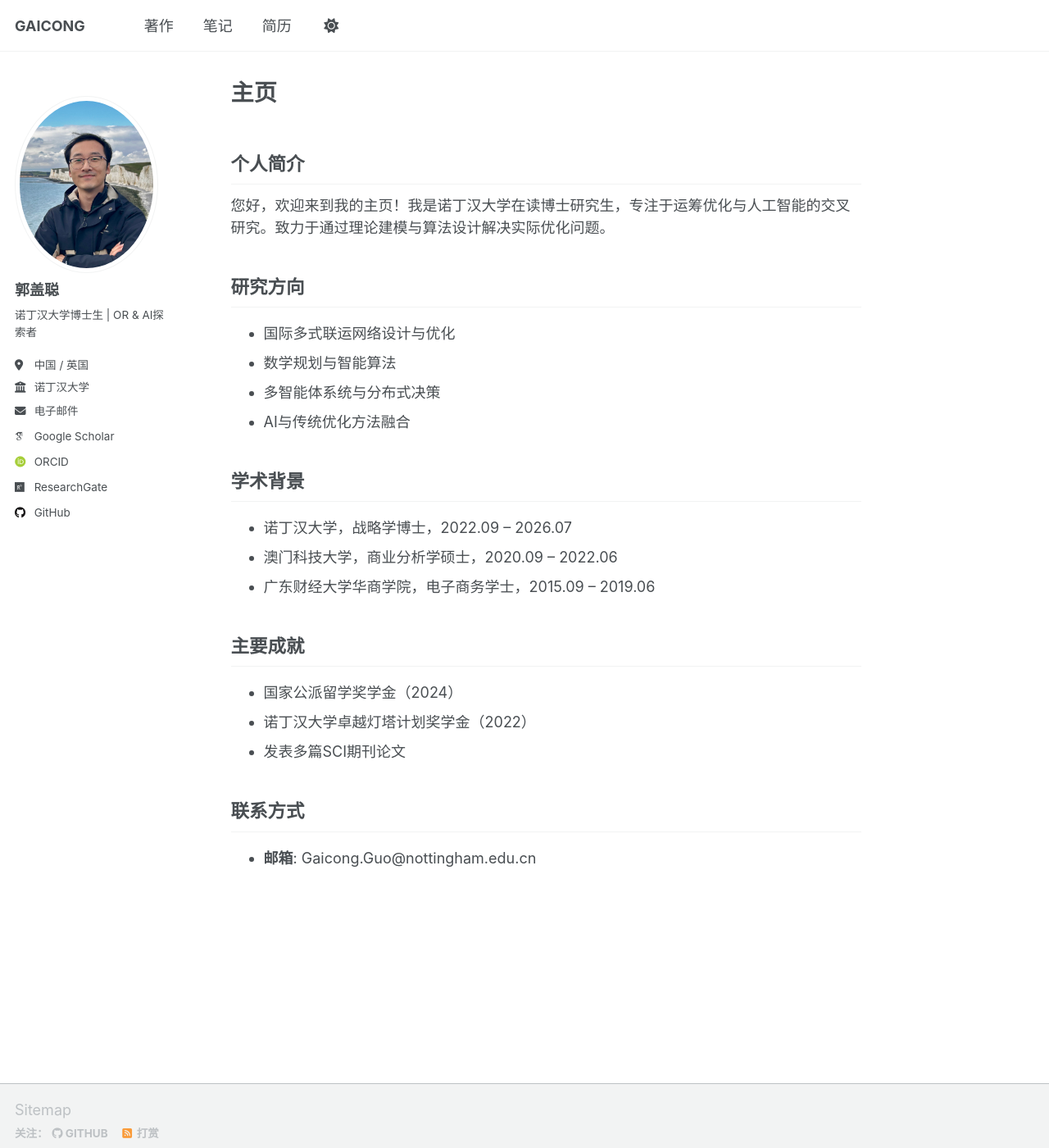
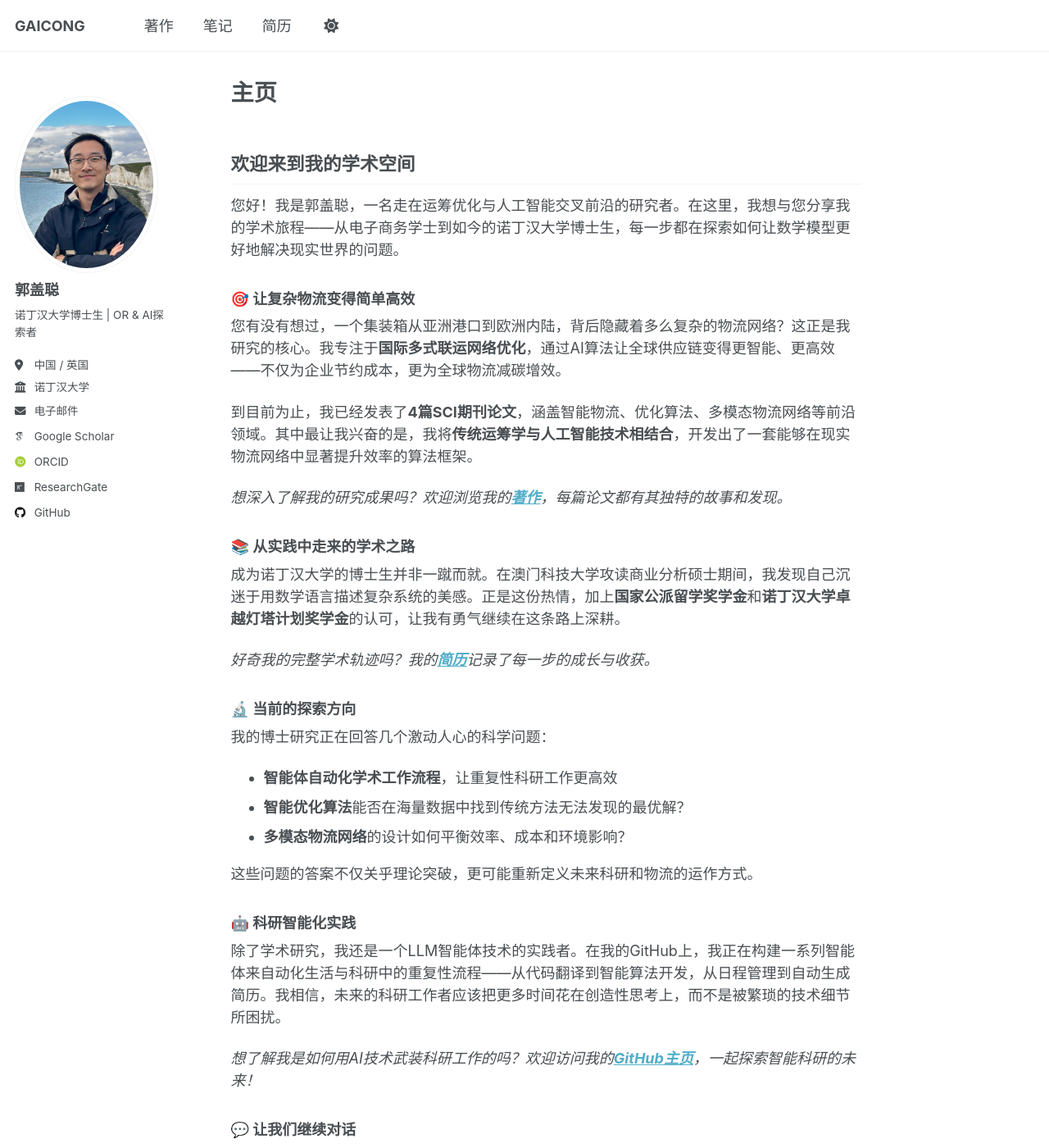
Before and after one commit to Gaicong/gaicong.github.io, a Jekyll site: the page built from _pages/about.md, in a window 1280 px wide and 1400 px high. Shown: the whole window at 82% size. Built offline with Jekyll 4.4.1, drawn with Linux system fonts in a browser that asks for light colours; some web fonts are replaced; a script that is not in the unit is left out; some of the changed text lies outside the part shown.

Commit message:
Update about.md

```diff
--- a/_pages/about.md
+++ b/_pages/about.md
@@ -7,24 +7,41 @@ redirect_from:
   - /about.html
 ---
 
-## 个人简介
-您好，欢迎来到我的主页！我是诺丁汉大学在读博士研究生，专注于运筹优化与人工智能的交叉研究。致力于通过理论建模与算法设计解决实际优化问题。
+## 欢迎来到我的学术空间
+您好！我是郭盖聪，一名走在运筹优化与人工智能交叉前沿的研究者。在这里，我想与您分享我的学术旅程——从电子商务学士到如今的诺丁汉大学博士生，每一步都在探索如何让数学模型更好地解决现实世界的问题。
 
-## 研究方向
-- 国际多式联运网络设计与优化
-- 数学规划与智能算法
-- 多智能体系统与分布式决策
-- AI与传统优化方法融合
+### 🎯 让复杂物流变得简单高效
 
-## 学术背景
-* 诺丁汉大学，战略学博士，2022.09 – 2026.07
-* 澳门科技大学，商业分析学硕士，2020.09 – 2022.06
-* 广东财经大学华商学院，电子商务学士，2015.09 – 2019.06
+您有没有想过，一个集装箱从亚洲港口到欧洲内陆，背后隐藏着多么复杂的物流网络？这正是我研究的核心。我专注于**国际多式联运网络优化**，通过AI算法让全球供应链变得更智能、更高效——不仅为企业节约成本，更为全球物流减碳增效。
 
-## 主要成就
-- 国家公派留学奖学金（2024）
-- 诺丁汉大学卓越灯塔计划奖学金（2022）
-- 发表多篇SCI期刊论文
+到目前为止，我已经发表了**4篇SCI期刊论文**，涵盖智能物流、优化算法、多模态物流网络等前沿领域。其中最让我兴奋的是，我将**传统运筹学与人工智能技术相结合**，开发出了一套能够在现实物流网络中显著提升效率的算法框架。
 
-## 联系方式
-- **邮箱**: Gaicong.Guo@nottingham.edu.cn
+*想深入了解我的研究成果吗？欢迎浏览我的[**著作**](/publications/)，每篇论文都有其独特的故事和发现。*
+
+### 📚 从实践中走来的学术之路
+
+成为诺丁汉大学的博士生并非一蹴而就。在澳门科技大学攻读商业分析硕士期间，我发现自己沉迷于用数学语言描述复杂系统的美感。正是这份热情，加上**国家公派留学奖学金**和**诺丁汉大学卓越灯塔计划奖学金**的认可，让我有勇气继续在这条路上深耕。
+
+*好奇我的完整学术轨迹吗？我的[**简历**](/cv/)记录了每一步的成长与收获。*
+
+### 🔬 当前的探索方向
+
+我的博士研究正在回答几个激动人心的科学问题：
+
+- **智能体自动化学术工作流程**，让重复性科研工作更高效
+- **智能优化算法**能否在海量数据中找到传统方法无法发现的最优解？
+- **多模态物流网络**的设计如何平衡效率、成本和环境影响？
+
+这些问题的答案不仅关乎理论突破，更可能重新定义未来科研和物流的运作方式。
+
+### 🤖 科研智能化实践
+
+除了学术研究，我还是一个LLM智能体技术的实践者。在我的GitHub上，我正在构建一系列智能体来自动化生活与科研中的重复性流程——从代码翻译到智能算法开发，从日程管理到自动生成简历。我相信，未来的科研工作者应该把更多时间花在创造性思考上，而不是被繁琐的技术细节所困扰。
+
+*想了解我是如何用AI技术武装科研工作的吗？欢迎访问我的[**GitHub主页**](https://github.com/marsguo2049)，一起探索智能科研的未来！*
+
+### 💬 让我们继续对话
+
+学术研究从来不是孤独的旅程。如果你对我的工作有任何想法、疑问，或者想要探讨合作的可能性，欢迎随时联系我。
+
+- 📧 邮箱：Gaicong.Guo@nottingham.edu.cn
```
